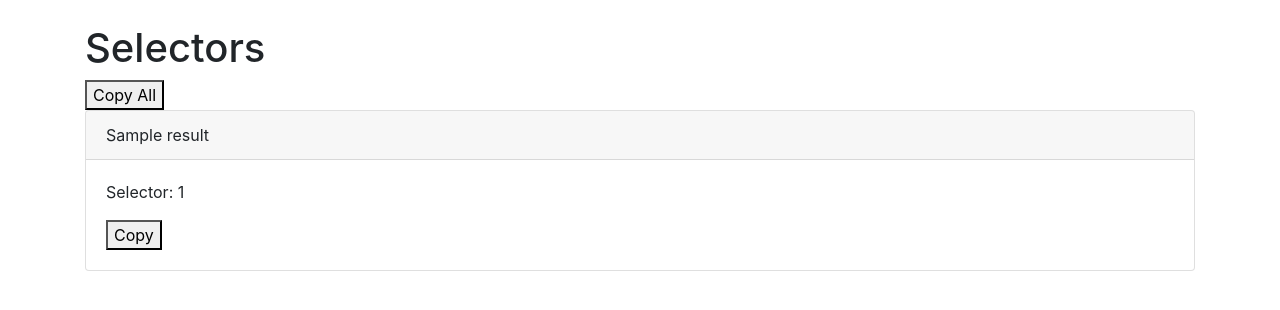
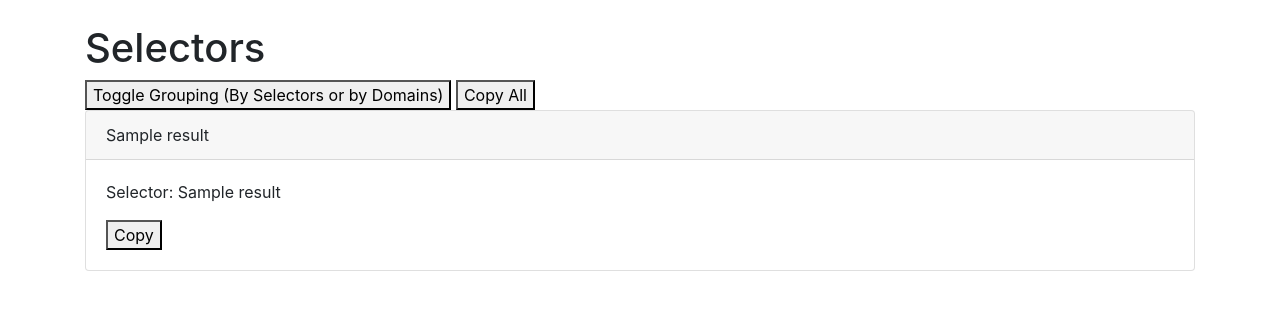
Before and after one commit to Divide-By-0/gmail-metadata-scraper, a Flask app: template templates/selectors.html in a window 1280 px wide. Shown: the top 310 px of the page. Run offline with Flask 2, Linux system fonts and the light colour scheme; the template is opened without the code that fills it: most values are stand-ins (such as "Sample title", 1, 10 or a date in 2020); some libraries are stand-ins or nearby versions.

Commit message:
print the selectors sorted by most matches first

```diff
--- a/main.py
+++ b/main.py
@@ -213,7 +213,7 @@ def home():
 # Route for retrieving and displaying the results
 @app.route('/results')
 def results():
-    limit = 2000  # Number of emails to retrieve
+    limit = 10000  # Number of emails to retrieve
     emails = retrieve_emails(limit)
 
     longest_from_address = get_longest_from_address(emails)
@@ -237,11 +237,29 @@ def get_selectors():
     c.execute('''
         SELECT dkimSelector, dkimDomain FROM emails
     ''')
-    results = c.fetchall()
+    raw_results = list(set(c.fetchall()))
+    print(raw_results[0])
     conn.close()
-    # Remove duplicates from results
-    results = list(set(results))
-    return render_template('selectors.html', results=results)
+
+    # Group results by selectors
+    grouped_by_selectors = {}
+    grouped_by_domains = {}
+
+    for selector_domain in raw_results:
+        selector, domain = selector_domain
+        if selector not in grouped_by_selectors:
+            grouped_by_selectors[selector] = []
+        grouped_by_selectors[selector].append(domain)
+
+        if domain not in grouped_by_domains:
+            grouped_by_domains[domain] = []
+        grouped_by_domains[domain].append(selector)
+
+    # Sort by number of entries
+    grouped_by_selectors = {k: v for k, v in sorted(grouped_by_selectors.items(), key=lambda item: len(item[1]), reverse=True)}
+    grouped_by_domains = {k: v for k, v in sorted(grouped_by_domains.items(), key=lambda item: len(item[1]), reverse=True)}
+
+    return render_template('selectors.html', selectors=grouped_by_selectors, domains=grouped_by_domains)
 
 if __name__ == '__main__':
     app.run('127.0.0.1', debug=True)
--- a/templates/selectors.html
+++ b/templates/selectors.html
@@ -13,20 +13,47 @@
             document.body.removeChild(dummy);
         }
     </script>
+    <script>
+        function toggleView() {
+            var selectorsView = document.getElementById('selectorsView');
+            var domainsView = document.getElementById('domainsView');
+            if (selectorsView.style.display === "none") {
+                selectorsView.style.display = "block";
+                domainsView.style.display = "none";
+            } else {
+                selectorsView.style.display = "none";
+                domainsView.style.display = "block";
+            }
+        }
+    </script>
 </head>
 <body>
     <div class="container mt-4">
         <h1>Selectors</h1>
+        <button id="toggleButton" onclick="toggleView()">Toggle Grouping (By Selectors or by Domains)</button>
         <button onclick="copyToClipboard(JSON.stringify({ results }))">Copy All</button>
-        {% for result in results %}
-        <div class="card">
-            <div class="card-header">{{ result[1] }}</div>
-            <div class="card-body">
-                <p>Selector: {{ result[0] }}</p>
-                <button onclick="copyToClipboard('{{ result[0] }}: {{ result[1] }}')">Copy</button>
+        <div id="selectorsView">
+            {% for result in selectors %}
+            <div class="card">
+                <div class="card-header">{{ result }}</div>
+                <div class="card-body">
+                    <p>Selector: {{ selectors[result] }}</p>
+                    <button onclick="copyToClipboard('{{ result }}: {{ selectors[result] }}')">Copy</button>
+                </div>
             </div>
+            {% endfor %}
         </div>
-        {% endfor %}
+        <div id="domainsView" style="display: none;">
+            {% for result in domains %}
+            <div class="card">
+                <div class="card-header">{{ result }}</div>
+                <div class="card-body">
+                    <p>Domain: {{ domains[result] }}</p>
+                    <button onclick="copyToClipboard('{{ result }}: {{ domains[result] }}')">Copy</button>
+                </div>
+            </div>
+            {% endfor %}
+        </div>
     </div>
 </body>
 </html>
```
